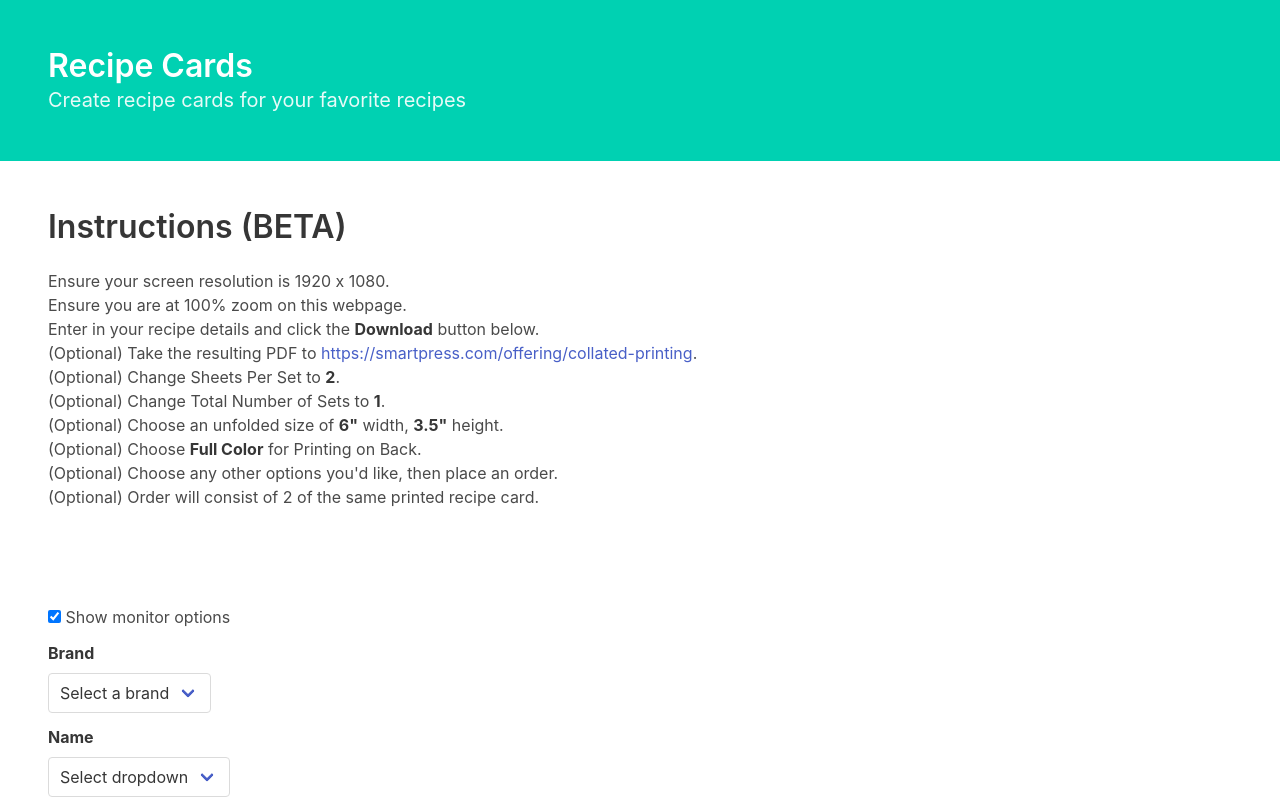
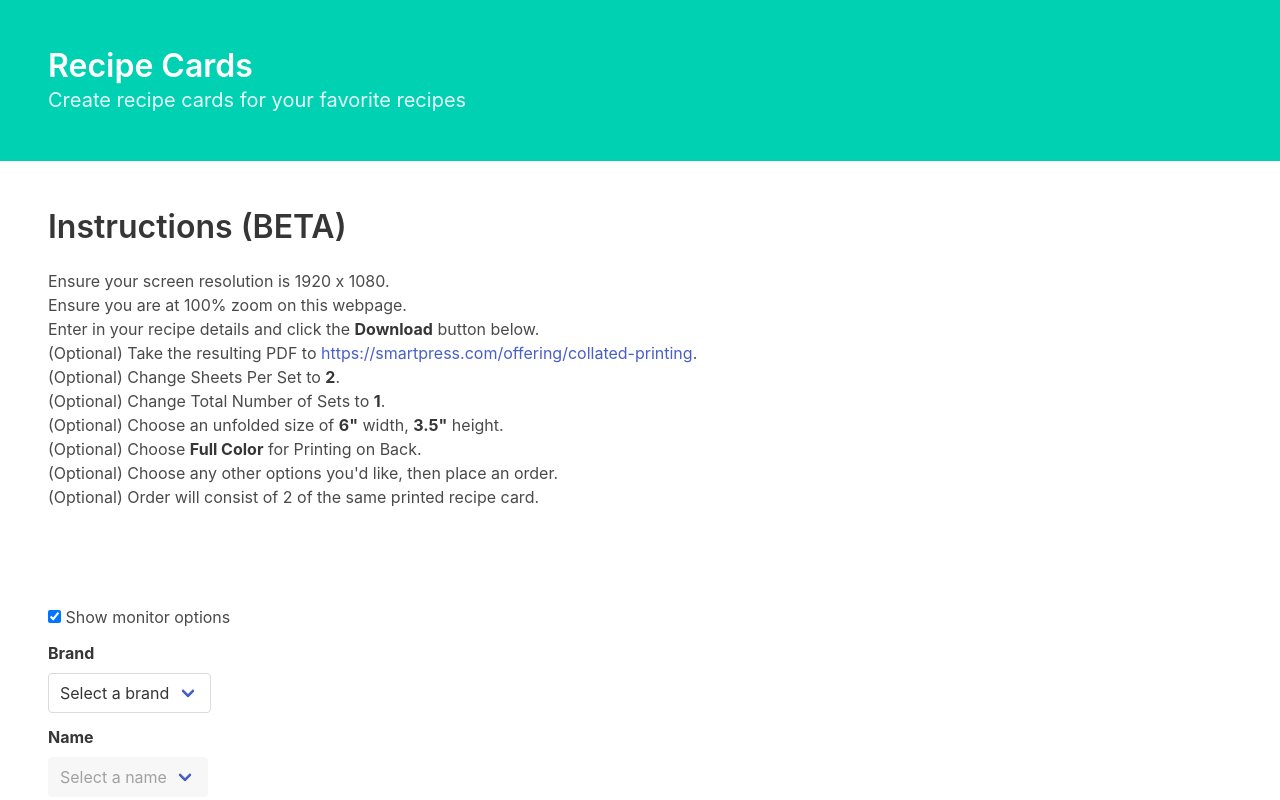
Before and after one commit to reZach/recipe-cards, a React (Create React App) app: page / in a window 1280 px wide. Both pictures are taken after a click on the label "Show monitor options". Shown: the top 800 px of the page. Built offline with nearby package versions, Linux system fonts and the light colour scheme.

Commit message:
getting monitor DPIs working

```diff
--- a/src/App.jsx
+++ b/src/App.jsx
@@ -71,6 +71,9 @@ class App extends React.Component {
     this.calculateDPI();
     this.setShowMonitorSelector = this.setShowMonitorSelector.bind(this);
 
+    this.setBrand = this.setBrand.bind(this);
+    this.setName = this.setName.bind(this);
+    this.setDiagonal = this.setDiagonal.bind(this);
     this.generateBrandOptions = this.generateBrandOptions.bind(this);
     this.generateNameOptions = this.generateNameOptions.bind(this);
     this.generateDiagonalOptions = this.generateDiagonalOptions.bind(this);
@@ -112,7 +115,7 @@ class App extends React.Component {
     const height = window.screen.height * dppx;
     const c = Math.sqrt(width * width + height * height);
     const dpi = Math.ceil((c / this.monitorList[0].diagonal) * 10) / 10;
-    console.log("DPI is " + dpi);
+    return dpi;
   }
 
   setShowMonitorSelector(event) {
@@ -122,19 +125,81 @@ class App extends React.Component {
     });
   }
 
+  setBrand(event) {
+    const value = event.target.value;
+    this.setState({
+      brand: value,
+      name: "",
+      diagonal: ""
+    });
+  }
+
+  setName(event){
+    const value = event.target.value;
+    this.setState({
+      name: value,
+      diagonal: ""
+    });
+  }
+
+  setDiagonal(event){
+    const value = event.target.value;
+    this.setState({
+      diagonal: value,
+      dpi: this.calculateDPI()
+    });
+  }
+
   generateBrandOptions() {
     let brands = this.monitorList.map((m, i) => (
-      <option key={i}>{m.brand}</option>
+      <option key={i} value={m.brand}>
+        {m.brand}
+      </option>
     ));
-    brands.unshift(<option key={-1} value="">Select a brand</option>);
+    brands.unshift(
+      <option key={-1} value="">
+        Select a brand
+      </option>
+    );
 
     return brands;
   }
 
-  generateNameOptions(){
+  generateNameOptions() {
+    let names = this.monitorList
+      .filter((m) => m.brand === this.state.brand)
+      .map((m, i) => (
+        <option key={i} value={m.name}>
+          {m.name}
+        </option>
+      ));
+
+      names.unshift(
+      <option key={-1} value="">
+        Select a name
+      </option>
+    );
+
+    return names;
   }
 
-  generateDiagonalOptions(){}
+  generateDiagonalOptions() {
+    let diagonals = this.monitorList
+      .filter((m) => m.brand === this.state.brand && m.name === this.state.name)
+      .map((m, i) => (
+        <option key={i} value={m.diagonal}>
+          {m.diagonal}
+        </option>
+      ));
+
+      diagonals.unshift(
+      <option key={-1} value="0">
+        Select a diagonal
+      </option>
+    );
+
+    return diagonals;
+  }
 
   setTitle(event) {
     const value = event.target.value;
@@ -523,7 +588,7 @@ class App extends React.Component {
                     <label className="label">Brand</label>
                     <div className="control">
                       <div className="select">
-                        <select>
+                        <select onChange={this.setBrand} value={this.state.brand}>
                           {this.generateBrandOptions()}
                         </select>
                       </div>
@@ -533,9 +598,8 @@ class App extends React.Component {
                     <label className="label">Name</label>
                     <div className="control">
                       <div className="select">
-                        <select>
-                          <option>Select dropdown</option>
-                          <option>With options</option>
+                        <select onChange={this.setName} value={this.state.name} disabled={this.state.brand === ""}>
+                          {this.generateNameOptions()}
                         </select>
                       </div>
                     </div>
@@ -544,9 +608,8 @@ class App extends React.Component {
                     <label className="label">Diagonal</label>
                     <div className="control">
                       <div className="select">
-                        <select>
-                          <option>Select dropdown</option>
-                          <option>With options</option>
+                        <select onChange={this.setDiagonal} value={this.state.diagonal} disabled={this.state.name === ""}>
+                          {this.generateDiagonalOptions()}
                         </select>
                       </div>
                     </div>
```
